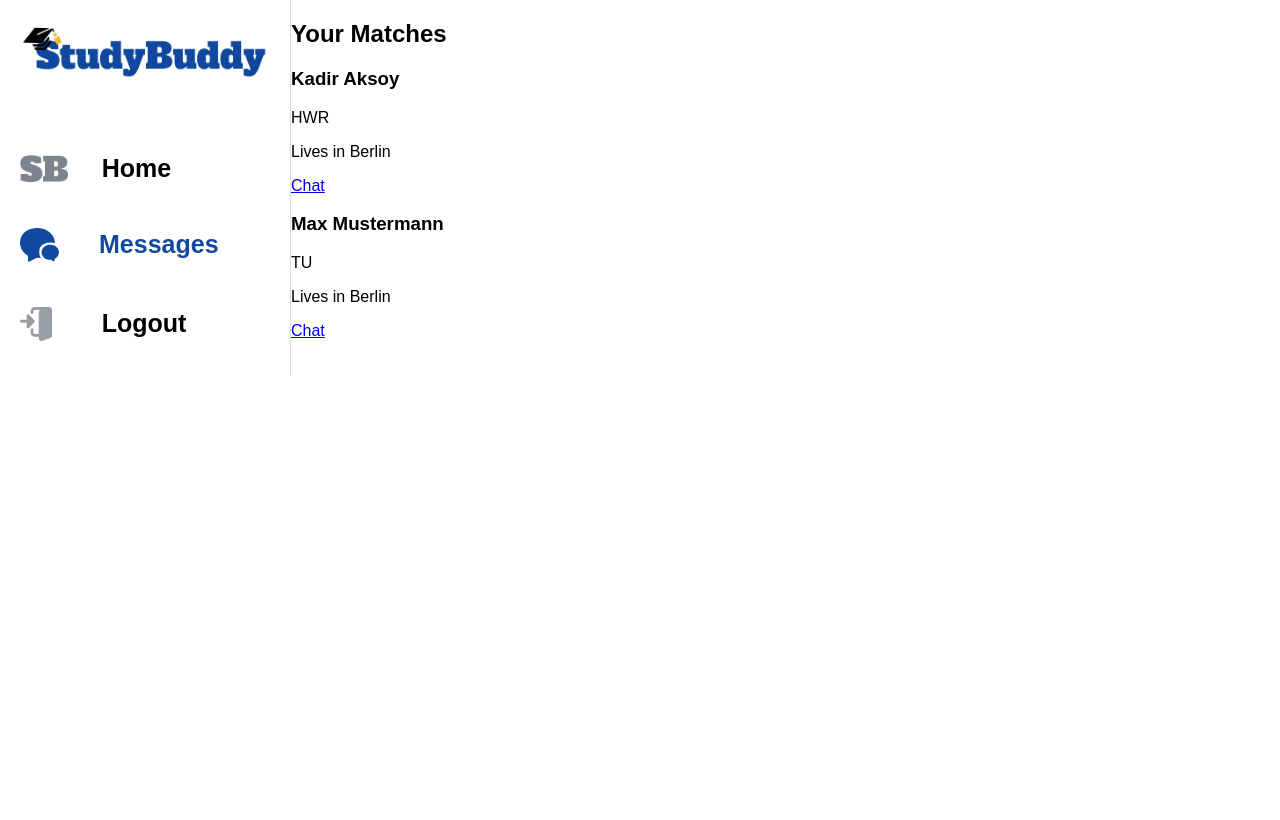
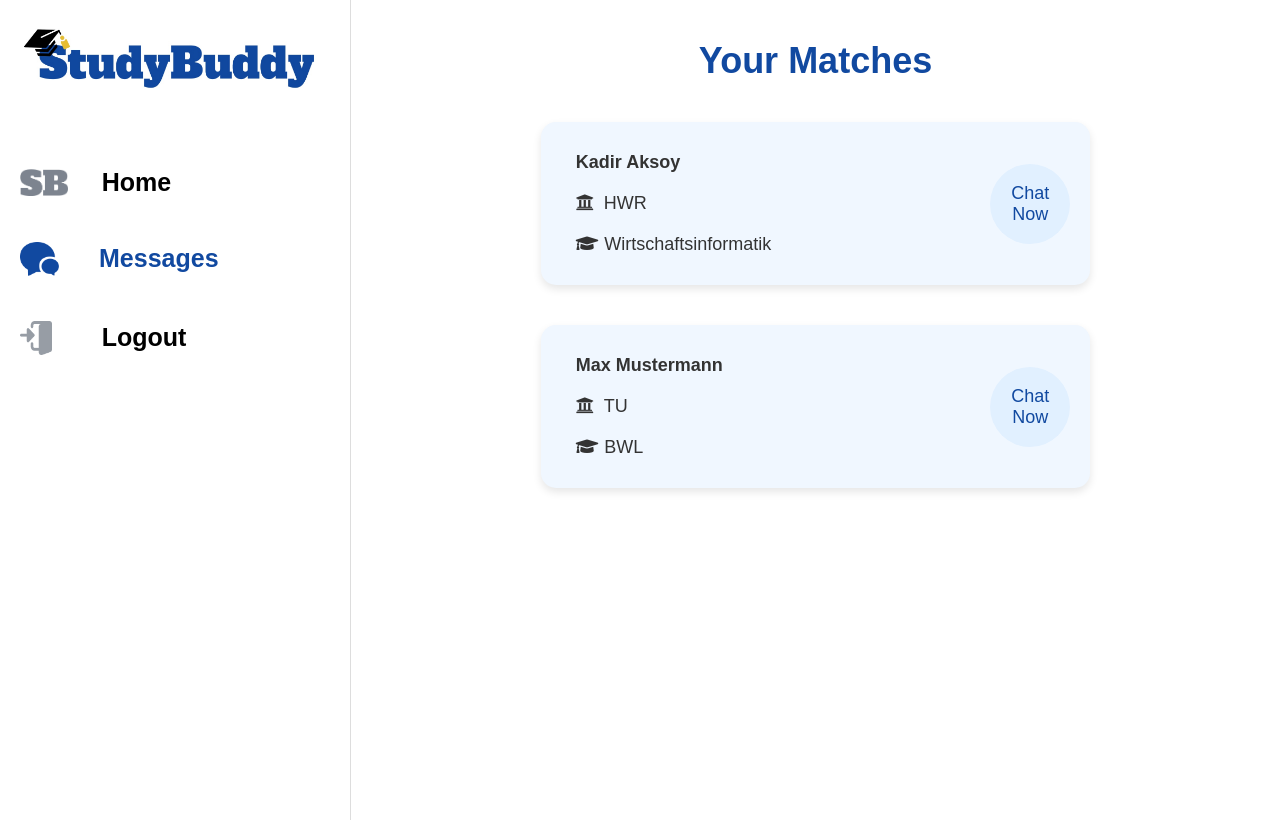
Before and after one commit to Can1020/StudyBuddy, a Flask app: page /matches in a window 1280 px wide. Before the commit the page ends 376 px from the top, so only its background shows below. Run offline with Flask 3, Linux system fonts and the light colour scheme; a user stored in the database is signed in; some libraries are stand-ins or nearby versions.

Commit message:
Update match screen styles and templates to improve user experience

```diff
--- a/static/chatstyle.css
+++ b/static/chatstyle.css
@@ -6,18 +6,19 @@ body {
 }
 
 .sidebar {
-    width: 270px;
+    width: 330px;
     background-color: #FFFFFF;
     display: flex;
     flex-direction: column;
     align-items: flex-start;
     padding: 20px 0 0 20px;
     border-right: 1px solid #ddd;
+
 }
 
 .logo {
     color: #1149A0;
-    width: 250px;
+    width: 300px;
     margin-bottom: 30px;
 }
 
--- /dev/null
+++ b/static/matchscreenstyle.css
@@ -0,0 +1,157 @@
+body {
+    font-family: 'SF Pro', sans-serif;
+    background: #FFFFFF;
+    margin: 0;
+    display: flex;
+}
+
+.sidebar {
+    width: 330px;
+    background-color: #FFFFFF;
+    display: flex;
+    flex-direction: column;
+    align-items: flex-start;
+    padding: 20px 0 0 20px;
+    border-right: 1px solid #ddd;
+    height: 100vh;
+
+}
+
+.logo {
+    color: #1149A0;
+    width: 300px;
+    margin-bottom: 30px;
+}
+
+.nav-links {
+    list-style: none;
+    padding: 0;
+    margin: 0;
+    width: 100%;
+}
+
+.nav-links li {
+    margin: 25px 0;
+}
+
+.nav-links a {
+    color: black;
+    text-decoration: none;
+    font-size: 25px;
+    font-weight: bold;
+    padding: 10px 0;
+    display: flex;
+    align-items: center;
+    gap: 20px;
+
+}
+
+.nav-links a:hover,
+.nav-links a.active {
+    color: #1149A0;
+}
+
+.nav-icon-sb {
+    width: 25x;
+    height: 27px;
+    margin-right: 14px;
+    flex-shrink: 0;
+}
+
+.nav-icon-m {
+    width: 31x;
+    height: 34px;
+    margin-right: 20px;
+    flex-shrink: 0;
+}
+
+.nav-icon-l {
+    width: 32x;
+    height: 34px;
+    margin-right: 30px;
+    flex-shrink: 0;
+}
+.match-container {
+    flex: 1;
+    padding: 40px;
+}
+
+.match-header {
+    font-size: 36px;
+    font-weight: bold;
+    color: #1149A0;
+    margin-bottom: 40px;
+    text-align: center;
+}
+.matches {
+    display: flex;
+    flex-direction: column;
+    align-items: center;
+    gap: 20px;
+}
+
+.match-card {
+    background: #F0F7FF;
+    padding: 20px;
+    border-radius: 15px;
+    box-shadow: 0 4px 8px rgba(0, 0, 0, 0.1);
+    display: flex;
+    justify-content: space-between;
+    align-items: center;
+    margin-bottom: 20px;
+    width: 60%;
+    max-width: 600px;
+}
+
+.match-card .user-info {
+    display: flex;
+    flex-direction: column;
+    flex-grow: 1;
+
+}
+
+.match-card .user-info p {
+    margin: 10px 15px;
+    font-size: 18px;
+    color: #333;
+    align-items: center;
+}
+
+.match-card .user-info p i-u{
+    margin-right: 10px;
+}
+
+.match-card .user-info p i-g{
+    margin-right: 6px;
+}
+
+.match-card .chat-now {
+    background-color: #E1F0FF;
+    border: none;
+    border-radius: 50%;
+    color: #1149A0;
+    padding: 15px;
+    cursor: pointer;
+    font-size: 18px;
+    display: flex;
+    align-items: center;
+    justify-content: center;
+    width: 80px;
+    height: 80px;
+    text-align: center;
+    transition: background-color 0.3s ease;
+    margin-left: 20px;
+}
+
+.match-card .chat-now:hover {
+    background-color: #1149A0;
+    color: white;
+}
+
+.match-card .chat-now:focus {
+    outline: none;
+}
+
+.match-card .chat-now i {
+    margin-right: 8px;
+}
--- a/templates/match.html
+++ b/templates/match.html
@@ -5,8 +5,9 @@
     <meta charset="UTF-8">
     <meta name="viewport" content="width=device-width, initial-scale=1.0">
     <title>Matches - StudyBuddy</title>
-    <link rel="stylesheet" href="{{ url_for('static', filename='chatstyle.css') }}">
+    <link rel="stylesheet" href="{{ url_for('static', filename='matchscreenstyle.css') }}">
     <script src="https://code.jquery.com/jquery-3.6.0.min.js"></script>
+    <link rel="stylesheet" href="https://cdnjs.cloudflare.com/ajax/libs/font-awesome/5.15.4/css/all.min.css">
     <script src="//cdnjs.cloudflare.com/ajax/libs/socket.io/4.0.0/socket.io.js"></script>
 
 </head>
@@ -18,29 +19,34 @@
             <ul class="nav-links">
                 <li><a href="{{ url_for('welcome') }}" >
                 <img src="{{ url_for('static', filename='home_icon_not_active.png') }}" alt="Home" class="nav-icon-sb">
-                Home
+                <span>Home</span>
             </a></li>
             <li><a href="{{ url_for('matches')}}" class = "active">
                 <img src="{{ url_for('static', filename='messages_icon_active.png') }}" alt="Messages Icon" class="nav-icon-m">
-                Messages
+                <span>Messages</span>
             </a></li>
             <li><a href="{{ url_for('logout') }}" >
                 <img src="{{ url_for('static', filename='logout_icon.png') }}" alt="Logout Icon" class="nav-icon-l">
-                Logout
+                <span>Logout</span>
             </a></li>
         </ul>
      </nav>
 </div>
     <div class="match-container">
-        <h2>Your Matches</h2>
+    <div class = "match-header">Your Matches</div>
+    <div class = "matches">
         {% for match in matches %}
         <div class="match-card">
-            <h3>{{ match['name'] }}</h3>
-            <p>{{ match['university'] }}</p>
-            <p>Lives in {{ match['location'] }}</p>
-            <a href="{{ url_for('chat', match_id=match['id']) }}">Chat</a>
+        <div class="user-info">
+            <p><strong>{{ match.name }}</strong></p>
+            <p><i-u class= "fas fa-university"></i-u>{{ match.university }}</p>
+            <p><i-g class= "fas fa-graduation-cap"></i-g>{{ match.course_of_study }}</p>
+        </div>
+        <button class="chat-now" onclick = "window.location.href='{{ url_for('chat', match_id=match['id']) }}'">
+        Chat Now</button>
         </div>
         {% endfor %}
+         </div>
     </div>
 </body>
 </html>
```
